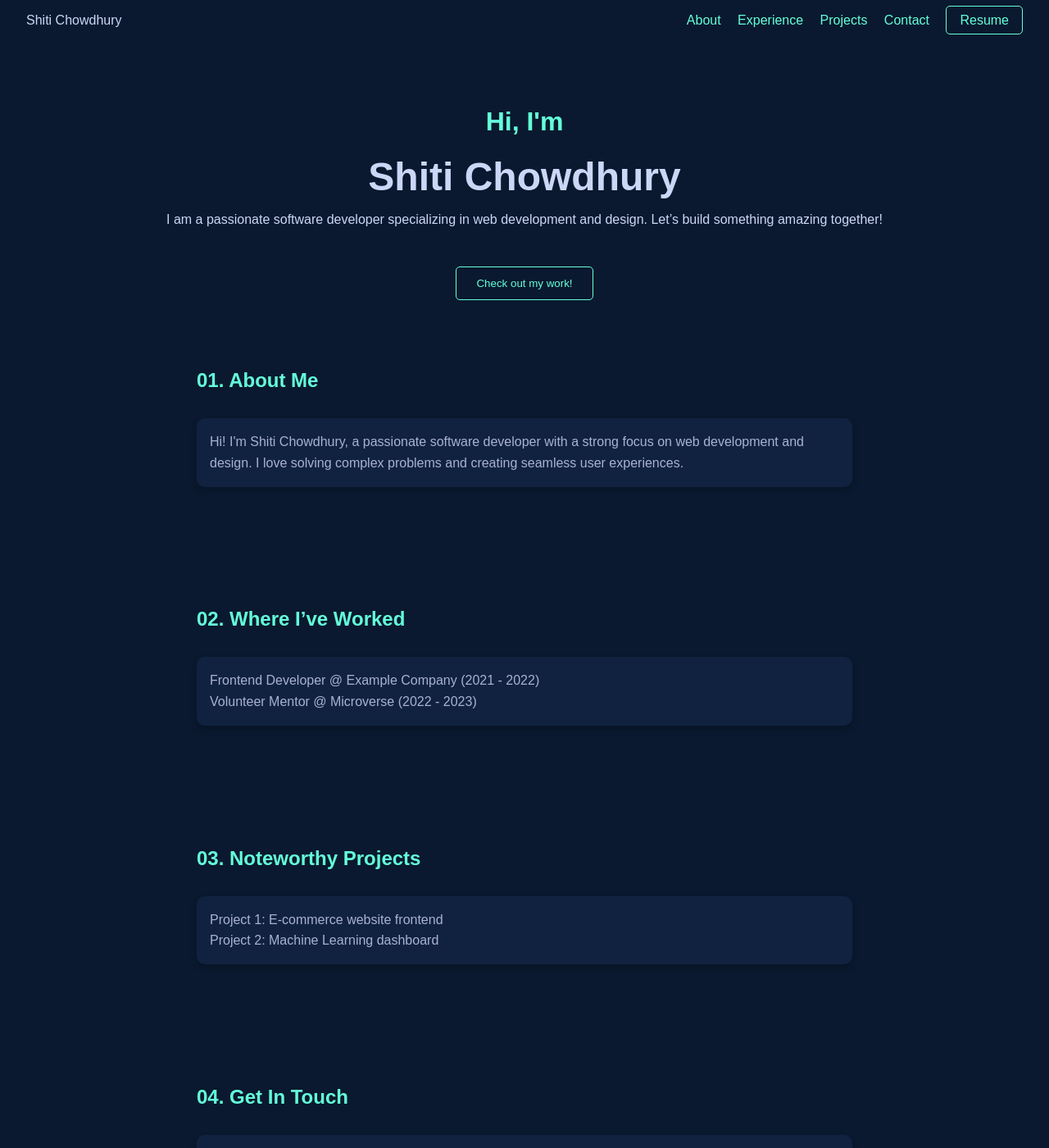
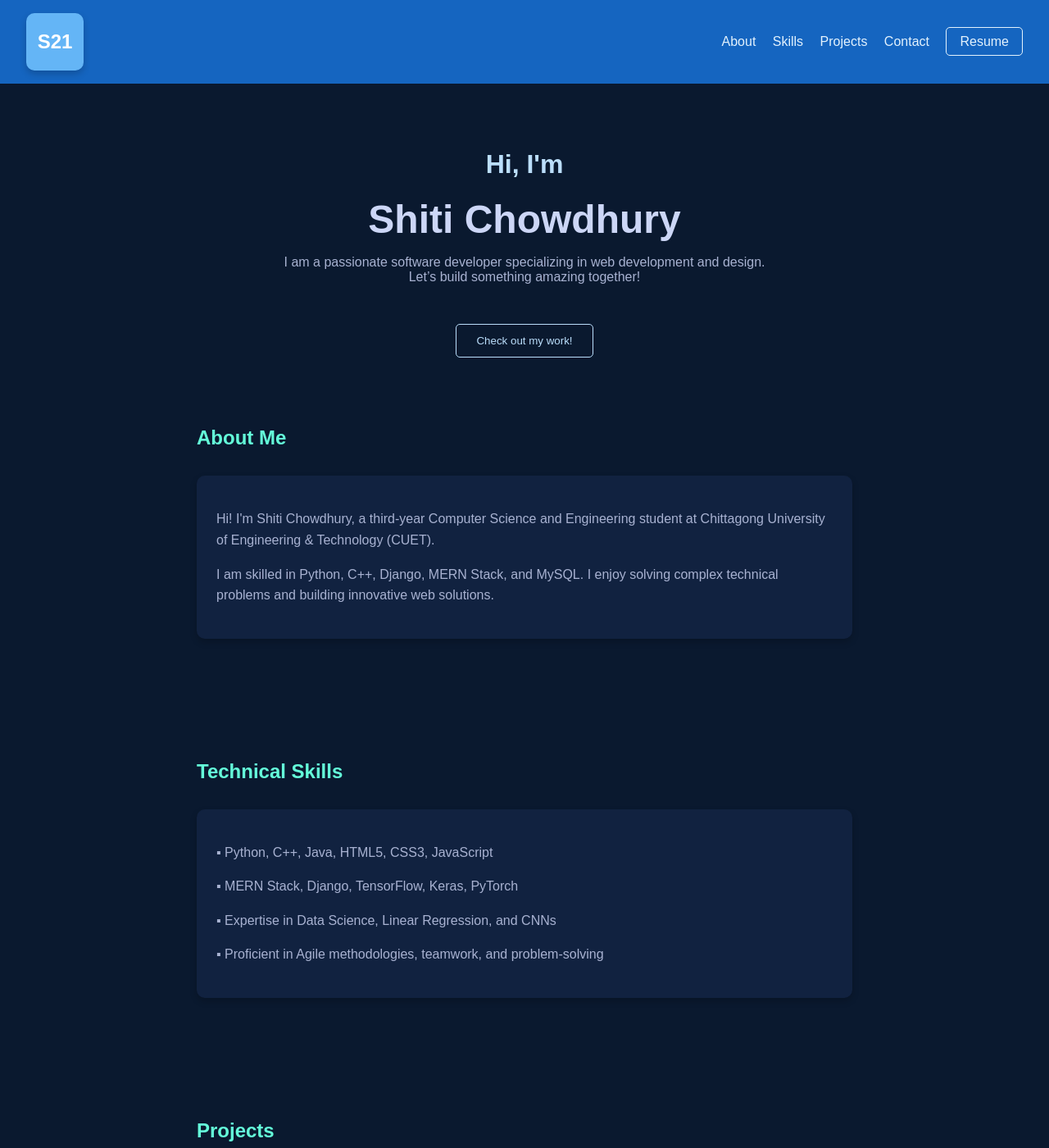
Before and after one commit to SHITICHY21/SHITICHY21.github.io, a Jekyll site: the page built from index.md, in a window 1280 px wide and 1400 px high. Shown: the whole window at 82% size. Built offline with Jekyll 4.4.1, drawn with Linux system fonts in a browser that asks for light colours; our own code applies the rules of GitHub Pages for plain Markdown files; some of the changed text lies outside the part shown.

Commit message:
Update default.html

```diff
--- a/_layouts/default.html
+++ b/_layouts/default.html
@@ -9,8 +9,8 @@
     body {
       margin: 0;
       font-family: Arial, sans-serif;
-      background-color: #0a192f;
-      color: #ccd6f6;
+      background-color: #0a192f; /* Deep Blue Background */
+      color: #ccd6f6; /* Light Text */
     }
 
     header {
@@ -18,20 +18,40 @@
       justify-content: space-between;
       align-items: center;
       padding: 1rem 2rem;
-      background-color: #0a192f;
+      background-color: #1565c0; /* Navy Blue */
       position: sticky;
       top: 0;
     }
 
+    .logo {
+      display: flex;
+      align-items: center;
+      justify-content: center;
+      width: 70px;
+      height: 70px;
+      font-size: 1.5rem;
+      color: #ffffff;
+      background-color: #64b5f6; /* Light Blue */
+      border-radius: 10px;
+      font-weight: bold;
+      box-shadow: 0 4px 8px rgba(0, 0, 0, 0.2);
+    }
+
     header a {
-      color: #64ffda;
+      color: #e3f2fd;
       text-decoration: none;
       margin-left: 1rem;
+      font-weight: 500;
+      transition: color 0.3s ease;
+    }
+
+    header a:hover {
+      color: #bbdefb;
     }
 
     header a.resume {
       padding: 0.5rem 1rem;
-      border: 1px solid #64ffda;
+      border: 1px solid #e3f2fd;
       border-radius: 5px;
     }
 
@@ -43,7 +63,7 @@
 
     .hero h1 {
       font-size: 2rem;
-      color: #64ffda;
+      color: #bbdefb;
     }
 
     .hero h2 {
@@ -52,38 +72,49 @@
       margin: 1rem 0;
     }
 
+    .hero p {
+      max-width: 600px;
+      margin: 1rem auto;
+      color: #a8b2d1;
+    }
+
     .hero .btn {
       margin-top: 2rem;
       padding: 0.75rem 1.5rem;
       background-color: transparent;
-      border: 1px solid #64ffda;
-      color: #64ffda;
+      border: 1px solid #bbdefb;
+      color: #bbdefb;
       cursor: pointer;
       border-radius: 5px;
+      transition: background-color 0.3s ease;
     }
 
-    .about, .experience, .projects, .contact {
+    .hero .btn:hover {
+      background-color: #1976d2;
+      color: #ffffff;
+    }
+
+    section {
       padding: 4rem 2rem;
       max-width: 800px;
       margin: 0 auto;
     }
 
-    .about-content, .experience-content, .projects-content, .contact-content {
-      padding: 1rem;
-      background-color: #112240;
-      border-radius: 10px;
-      box-shadow: 0 4px 8px rgba(0, 0, 0, 0.2);
+    section h2 {
+      color: #64ffda;
+      margin-bottom: 2rem;
     }
 
-    .about-content p, .experience-content p, .projects-content p, .contact-content p {
-      margin: 0;
+    section p {
       line-height: 1.6;
       color: #a8b2d1;
     }
 
-    h2.section-title {
-      color: #64ffda;
-      margin-bottom: 2rem;
+    .about-content, .skills-content, .projects-content, .contact-content {
+      padding: 1.5rem;
+      background-color: #112240; /* Darker Section Background */
+      border-radius: 10px;
+      box-shadow: 0 4px 8px rgba(0, 0, 0, 0.2);
     }
 
     footer {
@@ -93,15 +124,23 @@
       color: #a8b2d1;
       font-size: 0.9rem;
     }
+
+    .contact-details {
+      margin-top: 1.5rem;
+    }
+
+    .contact-details p {
+      margin: 0.5rem 0;
+    }
   </style>
 </head>
 <body>
   <!-- Navbar -->
   <header>
-    <div>Shiti Chowdhury</div>
+    <div class="logo">S21</div>
     <nav>
       <a href="#about">About</a>
-      <a href="#experience">Experience</a>
+      <a href="#skills">Skills</a>
       <a href="#projects">Projects</a>
       <a href="#contact">Contact</a>
       <a href="#" class="resume">Resume</a>
@@ -112,47 +151,50 @@
   <div class="hero">
     <h1>Hi, I'm</h1>
     <h2>Shiti Chowdhury</h2>
-    <div>
-      <p>I am a passionate software developer specializing in web development and design. Let’s build something amazing together!</p>
-    </div>
+    <p>I am a passionate software developer specializing in web development and design. Let’s build something amazing together!</p>
     <button class="btn">Check out my work!</button>
   </div>
 
   <!-- About Section -->
-  <section id="about" class="about">
-    <h2 class="section-title">01. About Me</h2>
+  <section id="about">
+    <h2>About Me</h2>
     <div class="about-content">
-      <p>
-        Hi! I'm Shiti Chowdhury, a passionate software developer with a strong focus on web development and design.
-        I love solving complex problems and creating seamless user experiences.
-      </p>
+      <p>Hi! I'm Shiti Chowdhury, a third-year Computer Science and Engineering student at Chittagong University of Engineering & Technology (CUET).</p>
+      <p>I am skilled in Python, C++, Django, MERN Stack, and MySQL. I enjoy solving complex technical problems and building innovative web solutions.</p>
     </div>
   </section>
 
-  <!-- Experience Section -->
-  <section id="experience" class="experience">
-    <h2 class="section-title">02. Where I’ve Worked</h2>
-    <div class="experience-content">
-      <p>Frontend Developer @ Example Company (2021 - 2022)</p>
-      <p>Volunteer Mentor @ Microverse (2022 - 2023)</p>
+  <!-- Skills Section -->
+  <section id="skills">
+    <h2>Technical Skills</h2>
+    <div class="skills-content">
+      <p>▪ Python, C++, Java, HTML5, CSS3, JavaScript</p>
+      <p>▪ MERN Stack, Django, TensorFlow, Keras, PyTorch</p>
+      <p>▪ Expertise in Data Science, Linear Regression, and CNNs</p>
+      <p>▪ Proficient in Agile methodologies, teamwork, and problem-solving</p>
     </div>
   </section>
 
   <!-- Projects Section -->
-  <section id="projects" class="projects">
-    <h2 class="section-title">03. Noteworthy Projects</h2>
+  <section id="projects">
+    <h2>Projects</h2>
     <div class="projects-content">
-      <p>Project 1: E-commerce website frontend</p>
-      <p>Project 2: Machine Learning dashboard</p>
+      <p>▪ <strong>MamaJaba:</strong> Implemented frontend and documentation for a web development project</p>
+      <p>▪ <strong>CUET Store System:</strong> Built a system for software engineering coursework</p>
     </div>
   </section>
 
   <!-- Contact Section -->
-  <section id="contact" class="contact">
-    <h2 class="section-title">04. Get In Touch</h2>
+  <section id="contact">
+    <h2>Contact Me</h2>
     <div class="contact-content">
       <p>If you’d like to chat or have questions, feel free to reach out!</p>
-      <button class="btn">Say Hello</button>
+      <div class="contact-details">
+        <p><strong>Address:</strong> Technical, East Nasirabad, Chattogram</p>
+        <p><strong>Phone:</strong> +8801856307675</p>
+        <p><strong>Email:</strong> shitichowdhury21@gmail.com</p>
+        <p><strong>LinkedIn:</strong> <a href="https://www.linkedin.com/in/shiti-chowdhury" target="_blank">linkedin.com/in/shiti-chowdhury</a></p>
+      </div>
     </div>
   </section>
 
```
